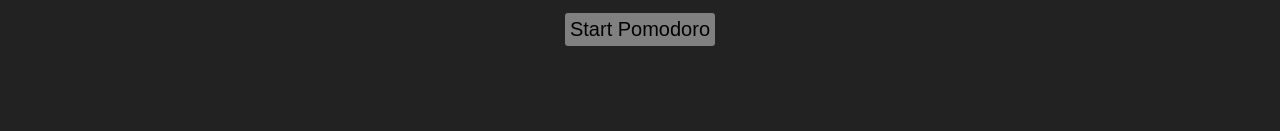
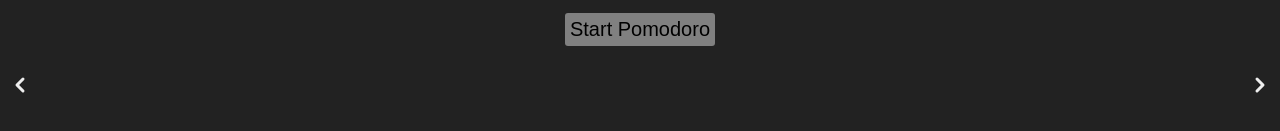
Before and after one commit to CottageCabbage/Tomato-Salad, a Vue app: page /Inputs in a window 1280 px wide. Shown: the part 315-446 px from the top of the page. Built offline with nearby package versions, Linux system fonts and the light colour scheme.

Commit message:
Presets view skeleton, unfocus from inputs with escape key.

```diff
--- a/src/App.vue
+++ b/src/App.vue
@@ -4,7 +4,45 @@
     :checkValues="checkValues"
     :defaultTab="defaultTab"
   />
+
+  <div>
+    <router-link class="viewbutton" id="leftLink" to="/Inputs">
+      <svg xmlns="http://www.w3.org/2000/svg" class="h-5 w-5" viewBox="0 0 20 20" fill="currentColor">
+        <path fill-rule="evenodd" d="M12.707 5.293a1 1 0 010 1.414L9.414 10l3.293 3.293a1 1 0 01-1.414 1.414l-4-4a1 1 0 010-1.414l4-4a1 1 0 011.414 0z" clip-rule="evenodd" />
+      </svg>
+    </router-link>
+    <router-link class="viewbutton" id="rightLink" to="/Presets">
+      <svg xmlns="http://www.w3.org/2000/svg" class="h-5 w-5" viewBox="0 0 20 20" fill="currentColor">
+        <path fill-rule="evenodd" d="M7.293 14.707a1 1 0 010-1.414L10.586 10 7.293 6.707a1 1 0 011.414-1.414l4 4a1 1 0 010 1.414l-4 4a1 1 0 01-1.414 0z" clip-rule="evenodd" />
+      </svg>
+    </router-link>
+  </div>
 </template>
+
+<style>
+.viewbutton {
+  position: absolute;
+  width: 30px;
+  height: 30px;
+  top: 50%;
+  transform: translateY(-50%);
+  background: transparent;
+  border: none;
+  color: #eee;
+  transition: color 0.5s, width 0.5s, height 0.5s;
+}
+
+.viewbutton:hover, .viewbutton:focus {
+  color: #aaa;
+  cursor: pointer;
+  width: 40px;
+  outline: none;
+  height: 40px}
+.viewbutton:active {color: #666}
+
+#leftLink {left: 5px;}
+#rightLink {right: 05px;}
+</style>
 
 <script>
 import router from '@/router'
--- /dev/null
+++ b/src/assets/styles/presets.css
@@ -0,0 +1,19 @@
+h1 {
+  text-align: center;
+}
+
+.preset {
+  background-color: grey;
+  display: flex;
+  width: 80%;
+  margin: auto;
+  border-radius: 5px;
+  padding: 5px;
+  flex-direction: column;
+  text-align: center;
+}
+
+.presetValues {
+  font-size: 20px;
+  font-weight: bold;
+}
--- a/src/router/index.js
+++ b/src/router/index.js
@@ -1,6 +1,7 @@
 import { createRouter, createWebHistory } from 'vue-router'
 import Inputs from '../views/Inputs.vue'
 import Timer from '@/views/Timer.vue'
+import Presets from '@/views/Presets.vue'
 
 const routes = [
   {
@@ -12,6 +13,11 @@ const routes = [
     path: '/Timer',
     name: 'Timer',
     component: Timer
+  },
+  {
+    path: '/Presets',
+    name: 'Presets',
+    component: Presets
   }
 ]
 
--- a/src/views/Inputs.vue
+++ b/src/views/Inputs.vue
@@ -4,40 +4,44 @@
     <label>
       <span>Focus Period:</span>
       <input
-        class="timer-value-input"
+        class="timer-value-input" id="workInput"
         type="number" name="" min="0"
         v-model="work"
         oninput="this.style.width = ((this.value.length + 1) * 16) + 'px'"
+        @keydown.esc="blurInputs()"
       />
     </label>
 
     <label>
       <span>Short Break Period:</span>
       <input
-        class="timer-value-input"
+        class="timer-value-input" id="shortInput"
         type="number" name="" min="0" size="1"
         v-model="shortBreak"
         oninput="this.style.width = ((this.value.length + 1) * 16) + 'px'"
+        @keydown.esc="blurInputs()"
       />
     </label>
 
     <label>
       <span>Long Break Period:</span>
       <input
-        class="timer-value-input"
+        class="timer-value-input" id="longInput"
         type="number" name="" min="0"
         v-model="longBreak"
         oninput="this.style.width = ((this.value.length + 1) * 16) + 'px'"
+        @keydown.esc="blurInputs()"
       />
     </label>
 
     <label>
       <span>Loops:</span>
       <input
-        class="timer-value-input"
+        class="timer-value-input" id="loopTimesInput"
         type="number" name="" min="0"
         v-model="loopsInput"
         oninput="this.style.width = ((this.value.length + 1) * 16) + 'px'"
+        @keydown.esc="blurInputs()"
       />
     </label>
 
@@ -62,7 +66,13 @@ export default {
     }
   },
   methods: {
-
+    blurInputs () {
+      document.getElementById('workInput').blur()
+      document.getElementById('shortInput').blur()
+      document.getElementById('longInput').blur()
+      document.getElementById('loopTimesInput').blur()
+      // document.querySelectorAll('.timer-value-input').blur()
+    }
   }
 }
 </script>
--- /dev/null
+++ b/src/views/Presets.vue
@@ -0,0 +1,16 @@
+<template>
+  <h1>Presets</h1>
+
+  <div class="preset">
+    <span>Title</span>
+    <span class="presetValues">Values | Values | Values | Values</span>
+  </div>
+
+</template>
+<script>
+import '@/assets/styles/presets.css'
+
+export default {
+
+}
+</script>
```
